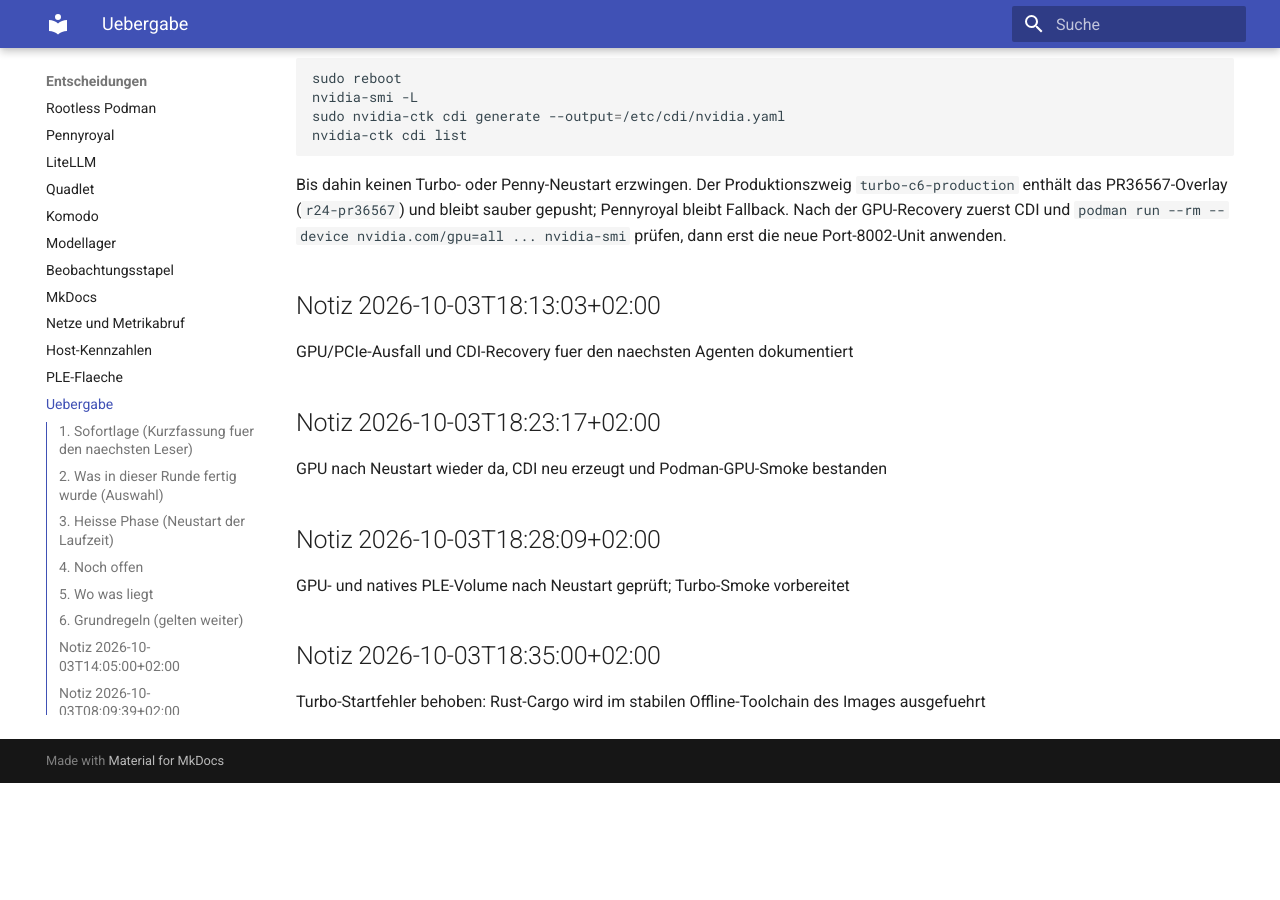
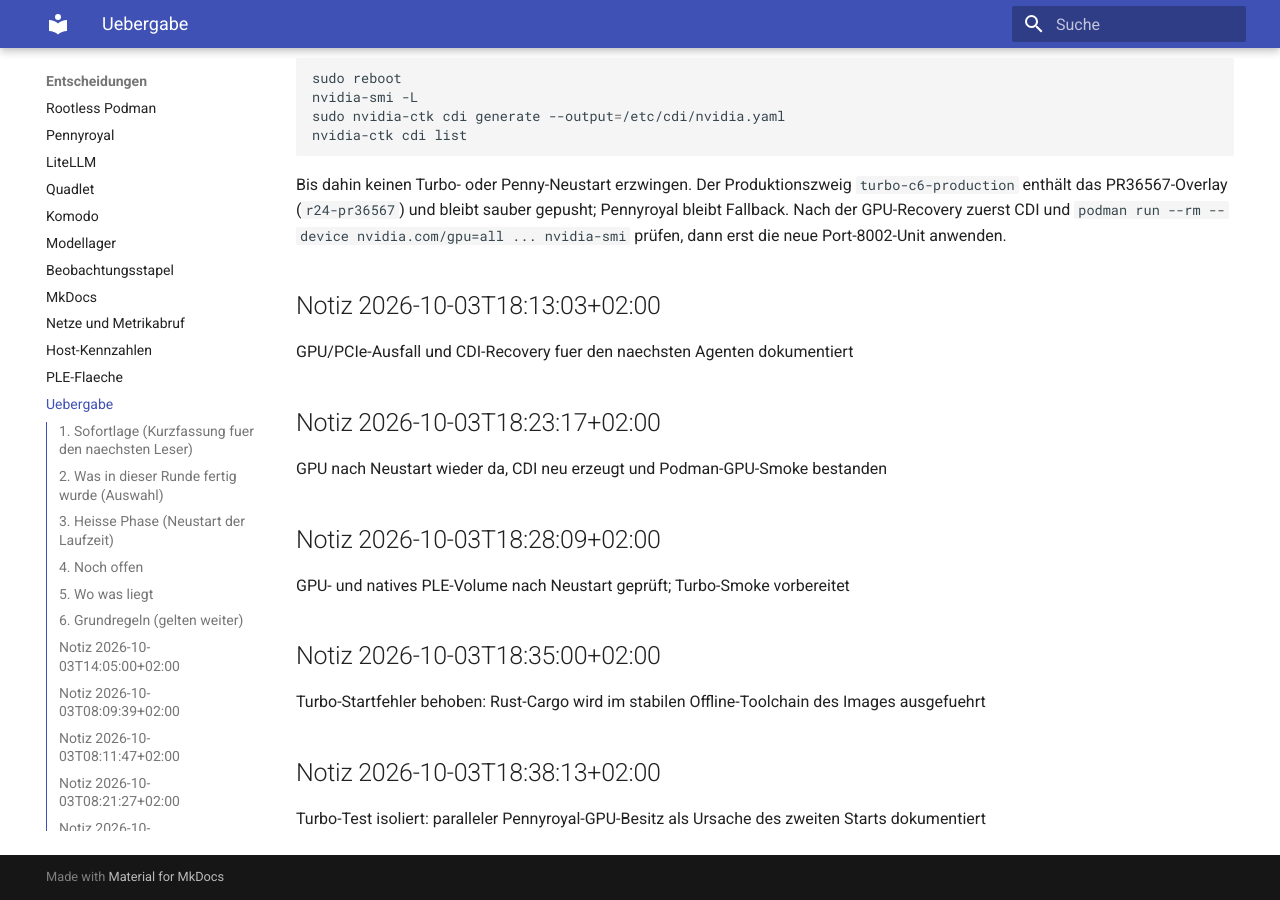
Before and after one commit to thomasdenk79-cyber/llm-infra-setup, an MkDocs documentation site: the page built from docs/HANDOFF.md, in a window 1280 px wide and 900 px high, scrolled down 11951 px. Built offline with MkDocs 1.6.1 and Material for MkDocs 9.7.7, drawn with Linux system fonts in a browser that asks for light colours; before the commit the page ends 12734 px from its top, so only the background shows below that; some of the changed text lies outside the part shown.

Commit message:
stand: 2026-10-03T18:38 gesichert (2 Dateien)

```diff
--- a/docs/HANDOFF.md
+++ b/docs/HANDOFF.md
@@ -1,4 +1,4 @@
-Zuletzt gesichert: 2026-10-03T18:35:00+02:00 durch `scripts/session-checkpoint.sh`
+Zuletzt gesichert: 2026-10-03T18:38:13+02:00 durch `scripts/session-checkpoint.sh`
 
 # Arbeitsstand und Uebergabe
 
@@ -501,3 +501,7 @@
 ## Notiz 2026-10-03T18:35:00+02:00
 
 Turbo-Startfehler behoben: Rust-Cargo wird im stabilen Offline-Toolchain des Images ausgefuehrt
+
+## Notiz 2026-10-03T18:38:13+02:00
+
+Turbo-Test isoliert: paralleler Pennyroyal-GPU-Besitz als Ursache des zweiten Starts dokumentiert
```
Also changed, not shown: 1 other file.
